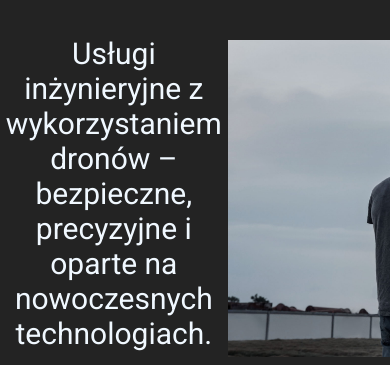
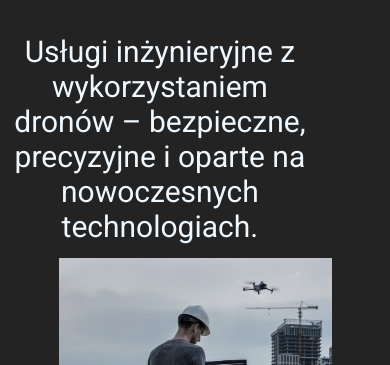
Before and after one commit to Szajdara/projekcik, a plain HTML site: page index_poprawione.html in a window 390 px wide. Shown: the part 93-458 px from the top of the page. Drawn offline with Linux system fonts and the light colour scheme.

Commit message:
Prawie Koniec

```diff
--- a/index_poprawione.html
+++ b/index_poprawione.html
@@ -53,7 +53,7 @@
     </header>
     <main id="home">
         <div class="contener box1">
-            <div class="tekst_w_box1" style="margin: 1.5vw;">Usługi inżynieryjne z wykorzystaniem dronów – bezpieczne, precyzyjne i oparte na nowoczesnych technologiach.</div>
+            <div class="tekst_w_box1">Usługi inżynieryjne z wykorzystaniem dronów – bezpieczne, precyzyjne i oparte na nowoczesnych technologiach.</div>
             <div class="obrazek"></div>
         </div>
 
--- a/style_poprawione.css
+++ b/style_poprawione.css
@@ -89,6 +89,7 @@ header {
 .tekst_w_box1 {
     width: 80% !important;
     margin: 0 auto;
+    margin: 1vw;
 }
 
 /* logo svg */
@@ -205,6 +206,9 @@ tspan {
 
 .contener {
     width: 100%;
+}
+.bak{
+    margin: 1.5vw;
 }
 
 .box1 {
@@ -869,7 +873,7 @@ li {
 } */
 
 
-@media (max-width: 950px) {
+@media (max-width: 1100px) {
     .slider {
         display: none;
     }
@@ -902,6 +906,11 @@ li {
 
     .boton-elegante {
         display: none;
+    }
+    .box1{
+        flex-direction: column;
+        justify-content: center;
+        text-align: center;
     }
 }
 
```
